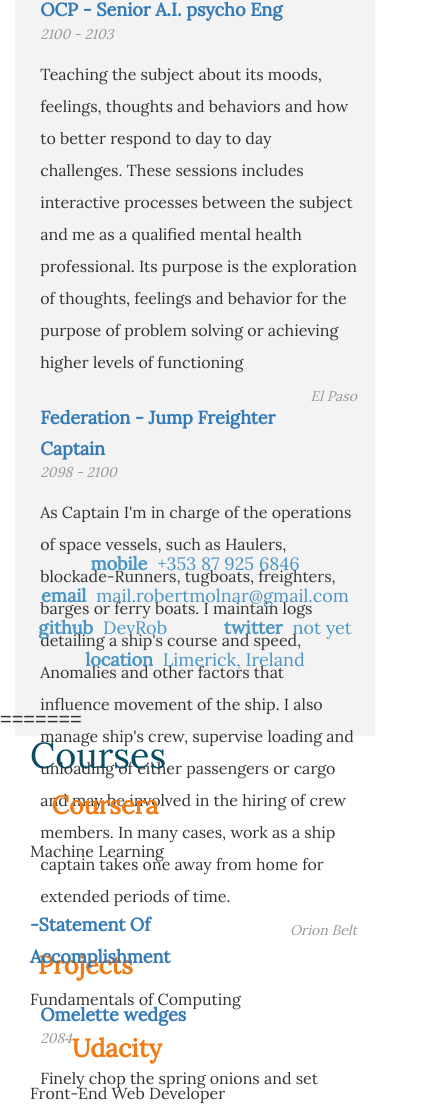
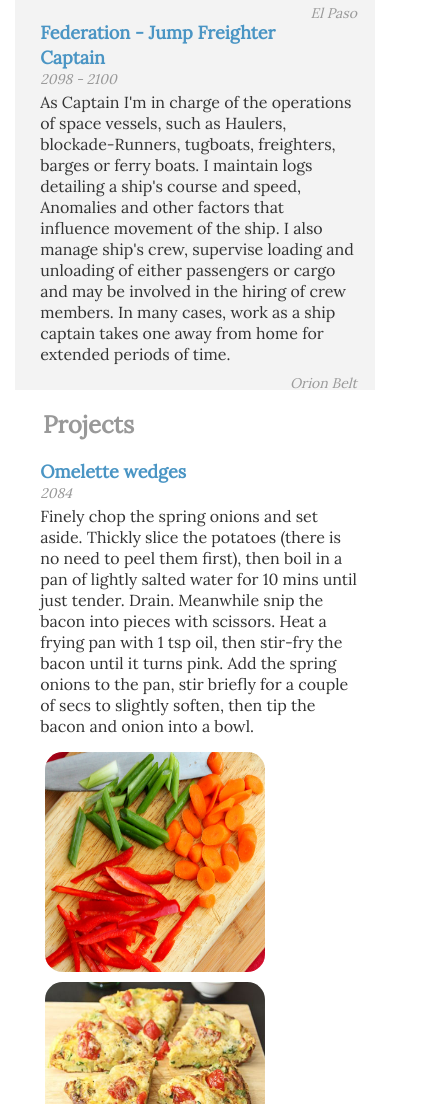
Before and after one commit to DevRob/devrob.github.io, a plain HTML site: page index.html in a window 390 px wide. Shown: the part 896-2000 px from the top of the page, 437 px wide, since content can reach past the window. Drawn offline with Linux system fonts and the light colour scheme; some packages are replaced by stand-ins of ours.

Commit message:
Update index.html

```diff
--- a/index.html
+++ b/index.html
@@ -72,41 +72,3 @@
     }
   </script>
 </body>
-=======
-<html>
-  <head>
-      <meta charset="utf-8">
-      <title></title>
-      <link rel="stylesheet" href="css/bootstrap.min.css">
-      <link rel="stylesheet" href="css/main.css">
-  </head>
-  <body>
-    <div class="container">
-      <div class="col-md-4">
-        <h1>Courses</h1>
-        <h2>Coursera</h2>
-        <p>
-          Machine Learning
-          <a href="images/ML_StatementOfAccomplishment.pdf"><br>-Statement Of Accomplishment</a>
-        </p>
-        <p>
-         Fundamentals of Computing
-        </p>
-        <h2>Udacity</h2>
-        <p>
-          Front-End Web Developer
-        </p>
-        <a href="http://devrob.github.io/Udacity-WebDev-project1">- Static website from Mockup</a><br>
-        <a href="http://devrob.github.io/Udacity-WebDev-project2">- Resume page</a><br>
-        <a href="http://devrob.github.io/Udacity-WebDev-project3">- Arcade Clone Frogger</a>
-      </div>
-      <div class="col-md-8">
-       <!--<div class="row"></div>-->
-       <div class="row">
-        <img class="img-responsive" src="images/under_construction_horse.jpg" alt="Orange Mug">
-       </div>
-      </div>
-    </div>
-  </body>
->>>>>>> ce993156973e176a8e398f773ad6b6032520634c
-</html>
```
